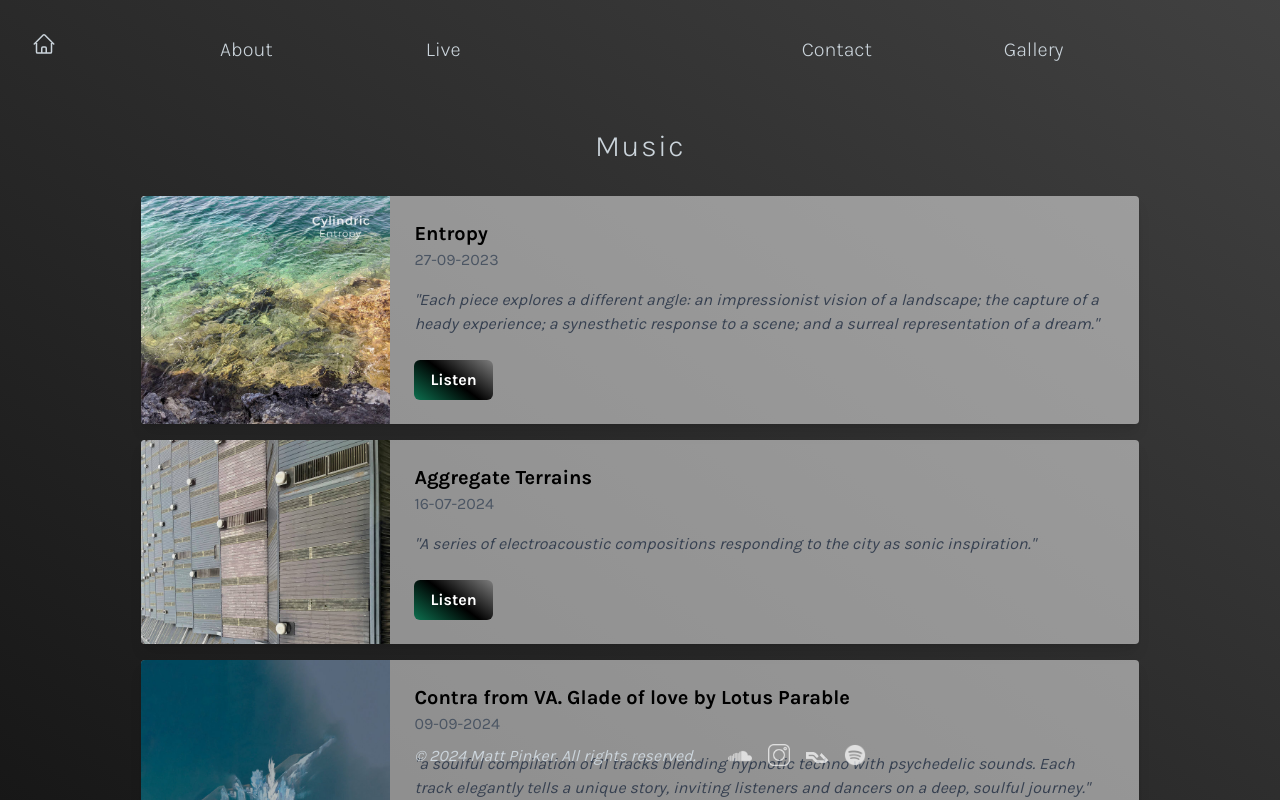
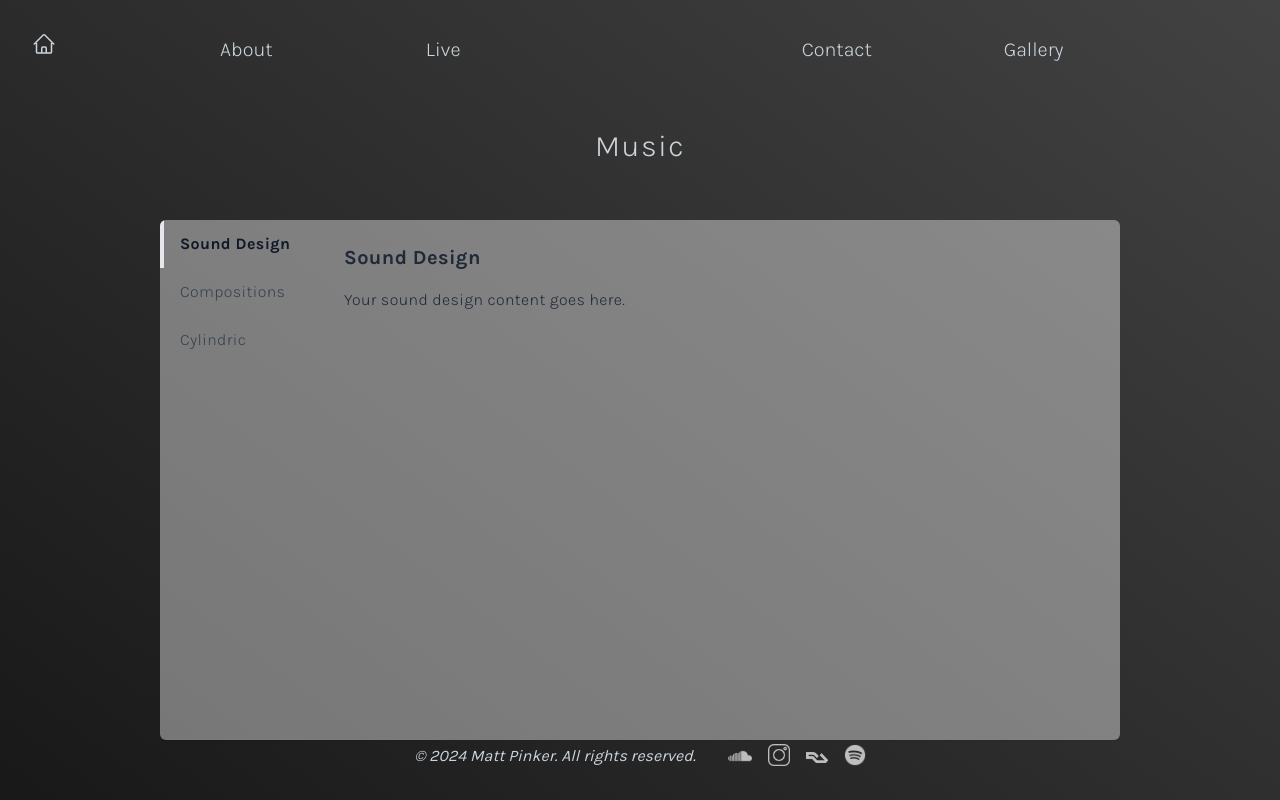
Before and after one commit to LucyPinker/matthew-pinker-com, a Next.js app: page /matthew-pinker-com/music in a window 1280 px wide. Shown: the top 800 px of the page. Built offline with nearby package versions, Linux system fonts and the light colour scheme.

Commit message:
styling changes, music tabs added

```diff
--- a/src/app/about/page.js
+++ b/src/app/about/page.js
@@ -6,8 +6,8 @@ export default function Page() {
     <div>
       <Heading text="About" />
       <div className="flex justify-center">
-        <main className="flex flex-col md:flex-row w-[50vw] h-[75vh]">
-          <div className="flex flex-col items-center w-full md:w-1/2 p-10">
+        <main className="flex flex-col md:flex-row w-[50vw] h-[70vh] bg-white bg-opacity-40 p-12 rounded-md shadow-sm">
+          <div className="flex flex-col items-center w-full md:w-1/2 ">
             <div className="w-auto">
               <Image
                 src="/images/MWP.jpg"
@@ -17,7 +17,7 @@ export default function Page() {
                 className="rounded opacity-75"
               />
             </div>
-            <div className="mt-10 w-[400px] text-left">
+            <div className="mt-3 w-[400px] leading-relaxed text-left text-gray-800 font-light tracking-wide">
               <p>
                 My name is Matt, I&#39;m a sound designer and composer based in Manchester, UK. Growing up with a classical
                 training in piano and exposure to a wide range of music; I began listening to electronic music
@@ -25,14 +25,14 @@ export default function Page() {
               </p>
             </div>
           </div>
-          <div className="flex flex-col w-full md:w-1/2 p-10 space-y-6 leading-relaxed font-light tracking-wide h-full text-right">
+          <div className="flex flex-col w-full md:w-1/2 space-y-6 pl-5 leading-relaxed font-light tracking-wide h-full text-right text-gray-800">
             <div>
               <p>
                 A musical upbringing eventually led to a bachelor degree in music followed by a masters specialising in electronic
                 composition and interactive media. During these years I developed a range of skills from audio
                 processing to recording techniques and composition, using these to create experimental ‘acousmatic’
                 music involving the capturing and manipulating of recorded and synthesised sound. I also explore
-                more rhythmic electronic music under the <a href="https://on.soundcloud.com/xtKsYu2d8dB79Rdu6" className="underline hover:text-white transition-colors" target="_blank" rel="noopener noreferrer">Cylindric</a> alias.
+                more rhythmic electronic music under the <a href="https://on.soundcloud.com/xtKsYu2d8dB79Rdu6" className="underline hover:text-black transition-colors" target="_blank" rel="noopener noreferrer">Cylindric</a> alias.
               </p>
             </div>
             <div>
@@ -42,7 +42,7 @@ export default function Page() {
                 holistic sonic experience. With this in mind, in late 2024 I completed a post-audio course at the renowned studio 344 Audio in Manchester, in order to
                 refine my years of audio experience into industry skills ranging from dialogue editing to sound FX
                 and sound design. Now equipped to undertake a range of projects from creative experimental
-                sound design to professional, high-quality audio editing, I look forward to <a href="/contact" className="underline hover:text-white transition-colors" target="_blank" rel="noopener noreferrer">any propositions</a>.
+                sound design to professional, high-quality audio editing, I look forward to <a href="/contact" className="underline hover:text-black transition-colors" target="_blank" rel="noopener noreferrer">any propositions</a>.
               </p>
             </div>
           </div>
--- a/src/app/components/contact.js
+++ b/src/app/components/contact.js
@@ -62,7 +62,7 @@ export default function Contact() {
   }
 
   return (
-    <div className="max-w-lg mx-auto p-8 bg-white bg-opacity-40 rounded-md shadow-lg">
+    <div className="max-w-lg mx-auto p-8 mt-8 bg-white bg-opacity-40 rounded-md shadow-lg tracking-wide">
       {flashMessage && (
         <div
           className={`p-4 mb-4 text-sm font-medium rounded ${flashMessage.type === "success" ? "bg-green-200 text-green-800" : "bg-red-200 text-red-800"
--- a/src/app/components/footer.js
+++ b/src/app/components/footer.js
@@ -1,35 +1,5 @@
 import Image from 'next/image';
-
-const iconData = [
-  {
-    href: "https://soundcloud.com/cylindric_music",
-    src: "/images/soundcloud.png",
-    alt: "Soundcloud",
-    width: 24,
-    height: 24,
-  },
-  {
-    href: "https://www.instagram.com/_cylindric/",
-    src: "/images/instagram.png",
-    alt: "Instagram",
-    width: 22,
-    height: 22,
-  },
-  {
-    href: "https://ra.co/dj/cylindric",
-    src: "/images/resident_advisor.png",
-    alt: "RA",
-    width: 22,
-    height: 22,
-  },
-  {
-    href: "https://open.spotify.com/artist/2lqjGkphmzAU9MPzkymxT8?si=u_pXiv3HQt-kzxekl9Z9Gw",
-    src: "/images/spotify.png",
-    alt: "Spotify",
-    width: 22,
-    height: 22,
-  },
-];
+import icons from  '../data/icons.json';
 
 const Footer = () => {
   return (
@@ -37,7 +7,7 @@ const Footer = () => {
       <div className="container mx-auto flex justify-center items-center">
         <p className="m-4 italic">© {new Date().getFullYear()} Matt Pinker. All rights reserved.</p>
         <div className="flex space-x-4 m-4">
-          {iconData.map((icon, index) => (
+          {icons.map((icon, index) => (
             <a
               key={index}
               href={icon.href}
--- /dev/null
+++ b/src/app/data/icons.json
@@ -0,0 +1,30 @@
+[
+  {
+    "href": "https://soundcloud.com/cylindric_music",
+    "src": "/images/soundcloud.png",
+    "alt": "Soundcloud",
+    "width": 24,
+    "height": 24
+  },
+  {
+    "href": "https://www.instagram.com/_cylindric/",
+    "src": "/images/instagram.png",
+    "alt": "Instagram",
+    "width": 22,
+    "height": 22
+  },
+  {
+    "href": "https://ra.co/dj/cylindric",
+    "src": "/images/resident_advisor.png",
+    "alt": "RA",
+    "width": 22,
+    "height": 22
+  },
+  {
+    "href": "https://open.spotify.com/artist/2lqjGkphmzAU9MPzkymxT8?si=u_pXiv3HQt-kzxekl9Z9Gw",
+    "src": "/images/spotify.png",
+    "alt": "Spotify",
+    "width": 22,
+    "height": 22
+  }
+]
--- a/src/app/globals.css
+++ b/src/app/globals.css
@@ -42,3 +42,16 @@ body {
 .custom-gradient-button:hover {
   opacity: 0.8;
 }
+
+.scroll-thin::-webkit-scrollbar {
+  width: 6px;
+}
+
+.scroll-thin::-webkit-scrollbar-track {
+  background: transparent;
+}
+
+.scroll-thin::-webkit-scrollbar-thumb {
+  background-color: rgba(100, 100, 100, 0.4);
+  border-radius: 6px;
+}
--- a/src/app/live/page.js
+++ b/src/app/live/page.js
@@ -5,16 +5,25 @@ export default function Page() {
   return (
     <div>
       <Heading text="Live" />
-      <main className="p-10">
-        <div className="grid grid-cols-1 sm:grid-cols-2 md:grid-cols-3 gap-6 max-w-5xl mx-auto">
+      <main className="p-10 max-w-5xl mx-auto">
+        <div className="bg-white bg-opacity-40 p-6 rounded-md shadow-sm max-h-[600px] overflow-y-auto scroll-thin">
+          <div className="grid grid-cols-3 font-semibold mb-4 text-left">
+            <span>Event</span>
+            <span>Location</span>
+            <span>Date</span>
+          </div>
+
           {performances.map(({ venue, city, date }, index) => (
             <div
               key={index}
-              className="bg-white bg-opacity-50 p-4 rounded shadow"
+              className={`grid grid-cols-3 py-2 text-left text-sm sm:text-base ${index !== performances.length - 1
+                  ? 'border-b border-gray-300/40'
+                  : ''
+                }`}
             >
-              <p className="text-gray-700 font-semibold">{venue}</p>
-              <p className="text-gray-600">{city}</p>
-              <p className="text-gray-500">{date}</p>
+              <span className="text-gray-900">{venue}</span>
+              <span className="text-gray-700">{city}</span>
+              <span className="text-gray-700">{date}</span>
             </div>
           ))}
         </div>
--- a/src/app/music/page.js
+++ b/src/app/music/page.js
@@ -1,5 +1,7 @@
+'use client'
 import Heading from '../components/heading'
 import CompositionCard from '../components/composition_card'
+import { useState } from 'react';
 
 export default function Page() {
   const cardInfo = {
@@ -25,13 +27,57 @@ export default function Page() {
       link: "https://soundcloud.com/cylindric_music/5-cylindric-dusk-tgp-final",
     },
   };
+
+  const [activeTab, setActiveTab] = useState('soundDesign');
+
+  const tabs = [
+    { id: 'soundDesign', label: 'Sound Design' },
+    { id: 'compositions', label: 'Compositions' },
+    { id: 'cylindric', label: 'Cylindric' },
+  ];
+
   return (
-      <div>
-        <Heading text="Music" />
-        <main className="container mx-auto p-4">
-          <CompositionCard cardInfo={cardInfo} />
-        </main>
-      </div>
+    <div>
+      <Heading text="Music" />
+      <main className="flex justify-center p-10">
+        <div className="flex w-[75vw] h-[65vh] bg-white bg-opacity-40 rounded-md shadow-sm overflow-hidden tracking-wide font-light">
+          <nav className="flex flex-col w-40 bg-transparent">
+            {tabs.map((tab) => (
+              <button
+                key={tab.id}
+                className={`px-4 py-3 text-left border-l-4 ${activeTab === tab.id
+                  ? 'bg-baseWhite bg-opacity-90 font-semibold text-gray-900'
+                    : 'border-transparent text-gray-700 hover:bg-gray-200'
+                  }`}
+                onClick={() => setActiveTab(tab.id)}
+              >
+                {tab.label}
+              </button>
+            ))}
+          </nav>
 
+          <div className="flex-1 p-6 text-gray-800 overflow-auto">
+            {activeTab === 'soundDesign' && (
+              <div>
+                <h2 className="text-xl font-semibold mb-4">Sound Design</h2>
+                <p>Your sound design content goes here.</p>
+              </div>
+            )}
+            {activeTab === 'compositions' && (
+              <div>
+                <h2 className="text-xl font-semibold mb-4">Compositions</h2>
+                <p>Your compositions content goes here.</p>
+              </div>
+            )}
+            {activeTab === 'cylindric' && (
+              <div>
+                <h2 className="text-xl font-semibold mb-4">Cylindric</h2>
+                <p>Your Cylindric alias content goes here.</p>
+              </div>
+            )}
+          </div>
+        </div>
+      </main>
+    </div>
   )
 }
```
Also changed, not shown: src/app/data/performances.json (+60 -55 lines).
